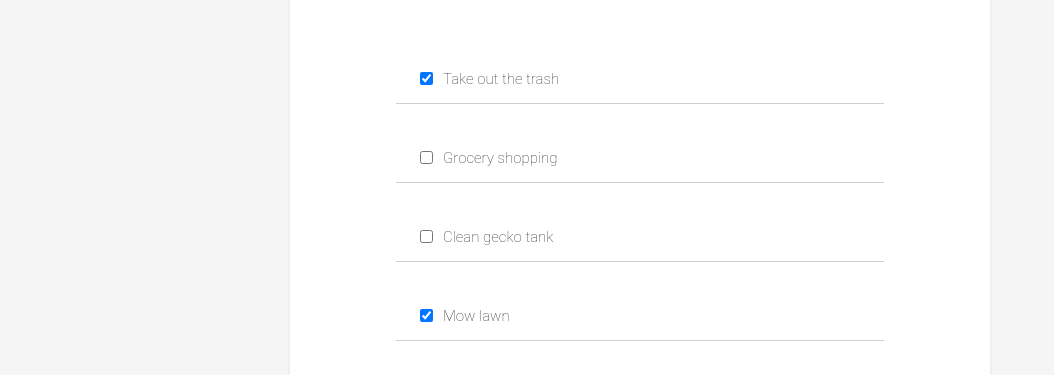
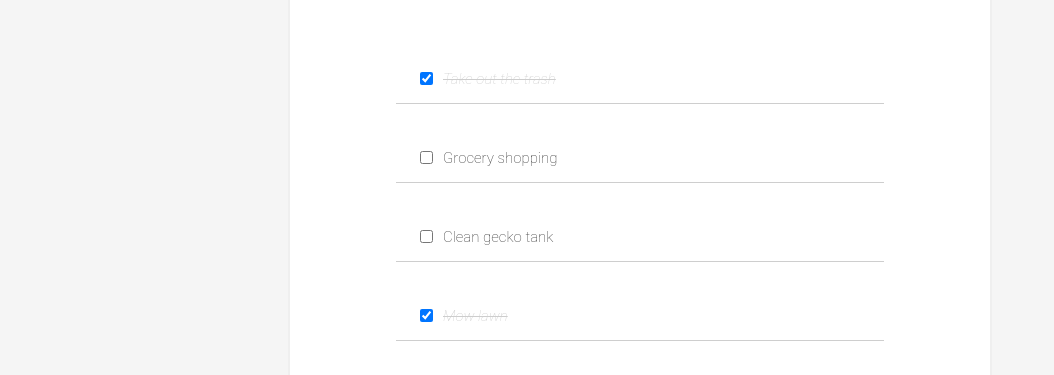
Before and after one commit to JK117/React-Todo, a React (Create React App) app: page / in a window 1280 px wide. Shown: the part 146-521 px from the top of the page, without its empty margins (0-1054 px from the left). Built offline with nearby package versions, Linux system fonts and the light colour scheme.

Commit message:
Add codnitional rendering effect to TodoItem.

```diff
--- a/src/components/TodoItem.js
+++ b/src/components/TodoItem.js
@@ -6,6 +6,12 @@ class TodoItem extends Component {
     }
 
     render() {
+        const completedStyle = {
+            fontStyle: "italic",
+            color: "#cdcdcd",
+            textDecoration: "line-through"
+        }
+
         return (
             <div className="todo-item">
                 <input
@@ -13,7 +19,7 @@ class TodoItem extends Component {
                     checked={this.props.item.completed}
                     onChange={() => this.props.handleChange(this.props.item.id)}
                 />
-                <p>{this.props.item.text}</p>
+                <p style={this.props.item.completed ? completedStyle : null}>{this.props.item.text}</p>
             </div>
         )
     }
```
